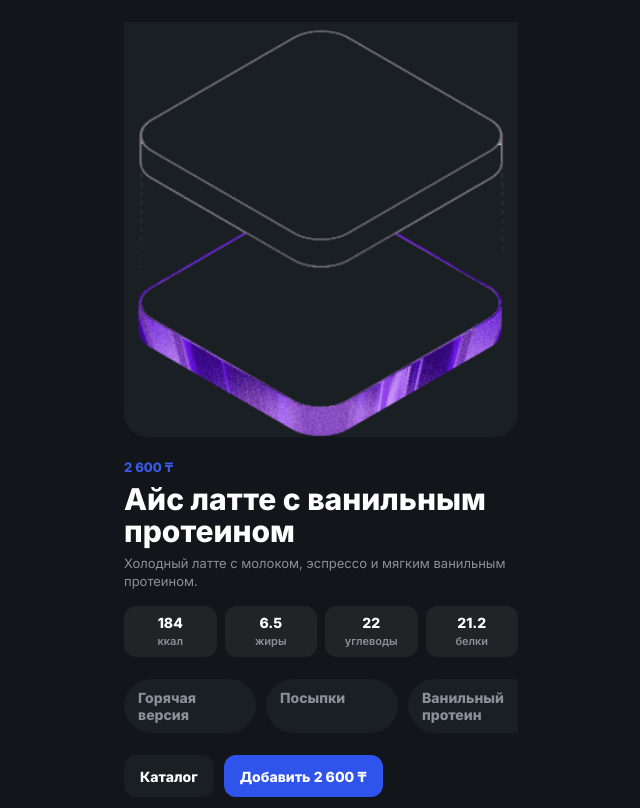
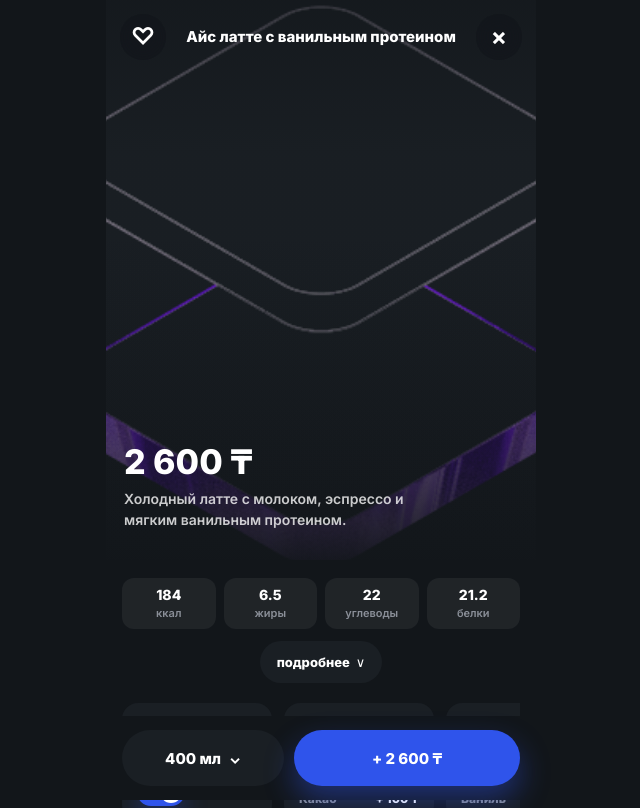
Before and after one commit to armankalm/coffee-shop-system-front, a React (Vite) app: page /product/iced-latte-protein in a window 1280 px wide. Shown: the top 808 px of the page, without its empty margins (319-959 px from the left). Built offline with nearby package versions, Linux system fonts and the light colour scheme.

Commit message:
feat: product detail screen

```diff
--- a/src/screens/ProductScreen.tsx
+++ b/src/screens/ProductScreen.tsx
@@ -13,42 +13,87 @@ export function ProductScreen() {
   }
 
   const productModifiers = modifiers.filter((modifier) => product.modifierIds.includes(modifier.id))
+  const selectedSize =
+    product.sizes.find((size) => size.price === product.price) ?? product.sizes.at(-1) ?? product.sizes[0]
+  const selectedPrice = selectedSize?.price ?? product.price
 
   return (
-    <section className={styles.screen} aria-labelledby="product-title">
-      <img className={styles.heroImage} src={product.imageSrc} alt={product.imageAlt} draggable={false} />
-      <header className={styles.header}>
-        <p className={styles.eyebrow}>{formatMoney(product.price)}</p>
-        <h1 className={styles.title} id="product-title">
+    <section className={`${styles.screen} ${styles.productScreen}`} aria-labelledby="product-title">
+      <div className={styles.productHero}>
+        <img className={styles.productHeroImage} src={product.imageSrc} alt={product.imageAlt} draggable={false} />
+        <div className={styles.productHeroShade} aria-hidden="true" />
+
+        <div className={styles.productTopControls}>
+          <button className={styles.productIconButton} type="button" aria-label="Добавить в избранное">
+            ♡
+          </button>
+          <h1 className={styles.productTopTitle} id="product-title">
             {product.title}
           </h1>
-        <p className={styles.muted}>{product.description}</p>
-      </header>
+          <Link className={styles.productIconButton} to="/catalog" aria-label="Закрыть карточку товара">
+            ×
+          </Link>
+        </div>
 
+        <div className={styles.productHeroCopy}>
+          <p className={styles.productPrice}>{formatMoney(selectedPrice)}</p>
+          <p className={styles.productDescription}>{product.description}</p>
+        </div>
+      </div>
+
+      <div className={styles.productContent}>
+        <div className={styles.productNutritionBlock}>
           <NutritionRow
             calories={product.nutrition.calories}
             carbs={product.nutrition.carbs}
-        className={styles.nutrition}
             fats={product.nutrition.fats}
             proteins={product.nutrition.proteins}
           />
+          <button className={styles.productDetailsButton} type="button" aria-expanded="false">
+            подробнее <span aria-hidden="true">∨</span>
+          </button>
+        </div>
 
-      <HScroll aria-label="Модификаторы">
-        <div className={styles.modifierRail}>
-          {productModifiers.map((modifier) => (
-            <span className={styles.chip} key={modifier.id}>
-              {modifier.title}
+        <HScroll className={styles.productModifierScroll} aria-label="Конструктор модификаторов">
+          <div className={styles.productModifierRail}>
+            {productModifiers.map((modifier) => {
+              const selectedOption = modifier.options.find((option) => option.selected) ?? modifier.options[0]
+              const isToggle = modifier.type === 'toggle'
+
+              return (
+                <button
+                  className={styles.productModifierCard}
+                  key={modifier.id}
+                  type="button"
+                  aria-pressed={isToggle ? true : undefined}
+                >
+                  <span className={styles.productModifierTitle}>{modifier.title}</span>
+                  <span className={styles.productModifierFooter}>
+                    {isToggle ? (
+                      <span className={styles.productModifierToggle} aria-hidden="true">
+                        <span />
                       </span>
-          ))}
+                    ) : (
+                      <span className={styles.productModifierHint}>{selectedOption?.title ?? 'Выбрать'}</span>
+                    )}
+                    {!isToggle && selectedOption?.priceDelta ? (
+                      <span className={styles.productModifierPrice}>+ {formatMoney(selectedOption.priceDelta)}</span>
+                    ) : null}
+                  </span>
+                </button>
+              )
+            })}
           </div>
         </HScroll>
+      </div>
 
-      <div className={styles.actions}>
-        <Link className={styles.ghostButton} to="/catalog">
-          Каталог
-        </Link>
-        <Link className={styles.linkButton} to="/cart">
-          Добавить {formatMoney(product.price)}
+      <div className={styles.productBottomBar}>
+        <button className={styles.productSizePill} type="button" aria-label="Выбрать объем">
+          <span>{selectedSize?.label ?? '400 мл'}</span>
+          <span aria-hidden="true">⌄</span>
+        </button>
+        <Link className={styles.productAddButton} to="/cart" aria-label={`Добавить ${product.title} в корзину`}>
+          + {formatMoney(selectedPrice)}
         </Link>
       </div>
     </section>
--- a/src/screens/Screens.module.css
+++ b/src/screens/Screens.module.css
@@ -554,6 +554,329 @@
   width: 100%;
 }
 
+.productScreen {
+  position: relative;
+  min-height: 100%;
+  min-width: 0;
+  gap: 0;
+  overflow-x: hidden;
+  padding: 0 0 calc(92px + var(--safe-bottom));
+}
+
+.productHero {
+  position: relative;
+  min-width: 0;
+  min-height: clamp(410px, 70svh, 560px);
+  display: grid;
+  align-content: end;
+  overflow: hidden;
+  padding: 82px 18px 30px;
+  background: var(--surface);
+}
+
+.productHeroImage {
+  position: absolute;
+  inset: 0;
+  width: 100%;
+  height: 100%;
+  object-fit: cover;
+  object-position: center;
+  transform: scale(1.02);
+}
+
+.productHeroShade {
+  position: absolute;
+  inset: 0;
+  background:
+    linear-gradient(180deg, rgba(18, 22, 26, 0.62) 0%, rgba(18, 22, 26, 0.1) 28%),
+    linear-gradient(180deg, rgba(18, 22, 26, 0) 42%, rgba(18, 22, 26, 0.96) 100%);
+}
+
+.productTopControls {
+  position: absolute;
+  top: 14px;
+  right: 14px;
+  left: 14px;
+  z-index: 2;
+  display: grid;
+  grid-template-columns: 46px minmax(0, 1fr) 46px;
+  gap: 10px;
+  align-items: center;
+}
+
+.productIconButton {
+  width: 46px;
+  height: 46px;
+  display: grid;
+  place-items: center;
+  border-radius: 50%;
+  background: rgba(18, 22, 26, 0.58);
+  color: var(--text);
+  font-size: 24px;
+  font-weight: 700;
+  line-height: 1;
+  text-decoration: none;
+  backdrop-filter: blur(18px);
+  cursor: pointer;
+  transition:
+    transform 160ms ease,
+    background 160ms ease;
+}
+
+.productIconButton:active {
+  transform: scale(0.96);
+}
+
+.productIconButton:hover {
+  background: rgba(26, 31, 36, 0.82);
+}
+
+.productIconButton:focus-visible,
+.productDetailsButton:focus-visible,
+.productModifierCard:focus-visible,
+.productSizePill:focus-visible,
+.productAddButton:focus-visible {
+  outline: 2px solid var(--accent-alt);
+  outline-offset: 3px;
+}
+
+.productTopTitle {
+  min-width: 0;
+  max-width: 100%;
+  margin: 0;
+  overflow: hidden;
+  color: var(--text);
+  font-size: 15px;
+  font-weight: 800;
+  line-height: 1.2;
+  text-align: center;
+  text-overflow: ellipsis;
+  white-space: nowrap;
+}
+
+.productHeroCopy {
+  position: relative;
+  z-index: 1;
+  display: grid;
+  gap: 10px;
+}
+
+.productPrice {
+  margin: 0;
+  color: var(--text);
+  font-size: 34px;
+  font-weight: 800;
+  line-height: 1;
+}
+
+.productDescription {
+  max-width: 32ch;
+  margin: 0;
+  color: rgba(255, 255, 255, 0.78);
+  font-size: 14px;
+  font-weight: 600;
+  line-height: 1.45;
+}
+
+.productContent {
+  min-width: 0;
+  display: grid;
+  gap: 20px;
+  padding: 18px 16px 20px;
+}
+
+.productNutritionBlock {
+  min-width: 0;
+  display: grid;
+  gap: 12px;
+}
+
+.productDetailsButton {
+  min-height: 42px;
+  justify-self: center;
+  display: inline-flex;
+  align-items: center;
+  justify-content: center;
+  gap: 6px;
+  padding: 0 17px;
+  border-radius: 999px;
+  background: var(--surface);
+  color: var(--text);
+  font-size: 13px;
+  font-weight: 800;
+  line-height: 1;
+  cursor: pointer;
+  transition:
+    transform 160ms ease,
+    background 160ms ease;
+}
+
+.productDetailsButton:active {
+  transform: scale(0.98);
+}
+
+.productDetailsButton:hover {
+  background: #222930;
+}
+
+.productModifierRail {
+  display: grid;
+  grid-auto-flow: column;
+  grid-auto-columns: minmax(150px, 62vw);
+  gap: 12px;
+}
+
+.productModifierScroll {
+  min-width: 0;
+}
+
+.productModifierCard {
+  min-height: 118px;
+  display: grid;
+  grid-template-rows: minmax(0, 1fr) auto;
+  gap: 14px;
+  padding: 15px;
+  border-radius: var(--r-md);
+  background: var(--surface);
+  color: var(--text);
+  text-align: left;
+  cursor: pointer;
+  transition:
+    transform 160ms ease,
+    background 160ms ease;
+}
+
+.productModifierCard:active {
+  transform: scale(0.98);
+}
+
+.productModifierCard:hover {
+  background: #222930;
+}
+
+.productModifierTitle {
+  overflow-wrap: anywhere;
+  font-size: 15px;
+  font-weight: 800;
+  line-height: 1.25;
+}
+
+.productModifierFooter {
+  min-width: 0;
+  display: flex;
+  align-items: center;
+  justify-content: space-between;
+  gap: 10px;
+}
+
+.productModifierToggle {
+  width: 48px;
+  height: 28px;
+  display: inline-flex;
+  align-items: center;
+  justify-content: flex-end;
+  padding: 3px;
+  border-radius: 999px;
+  background: var(--accent);
+  box-shadow: 0 10px 24px rgba(47, 84, 235, 0.32);
+}
+
+.productModifierToggle span {
+  width: 22px;
+  aspect-ratio: 1;
+  border-radius: 50%;
+  background: var(--text);
+}
+
+.productModifierHint,
+.productModifierPrice {
+  min-width: 0;
+  color: var(--text-muted);
+  font-size: 12px;
+  font-weight: 800;
+  line-height: 1.2;
+}
+
+.productModifierHint {
+  overflow: hidden;
+  text-overflow: ellipsis;
+  white-space: nowrap;
+}
+
+.productModifierPrice {
+  color: var(--text);
+  white-space: nowrap;
+}
+
+.productBottomBar {
+  position: fixed;
+  right: max(var(--safe-right), calc((100vw - 430px) / 2));
+  bottom: 0;
+  left: max(var(--safe-left), calc((100vw - 430px) / 2));
+  z-index: 4;
+  display: grid;
+  grid-template-columns: minmax(104px, 0.72fr) minmax(0, 1fr);
+  gap: 10px;
+  align-items: center;
+  margin-top: auto;
+  padding: 14px 16px max(14px, var(--safe-bottom));
+  background:
+    linear-gradient(180deg, rgba(18, 22, 26, 0), rgba(18, 22, 26, 0.92) 18%),
+    var(--bg);
+}
+
+.productSizePill,
+.productAddButton {
+  min-width: 0;
+  min-height: 56px;
+  display: inline-flex;
+  align-items: center;
+  justify-content: center;
+  gap: 8px;
+  border-radius: 999px;
+  font-size: 15px;
+  font-weight: 800;
+  line-height: 1;
+  text-decoration: none;
+  cursor: pointer;
+  transition:
+    transform 160ms ease,
+    background 160ms ease;
+}
+
+.productSizePill {
+  padding: 0 14px;
+  background: var(--surface);
+  color: var(--text);
+}
+
+.productSizePill span:first-child,
+.productAddButton {
+  overflow: hidden;
+  text-overflow: ellipsis;
+  white-space: nowrap;
+}
+
+.productAddButton {
+  padding: 0 18px;
+  background: var(--accent);
+  color: var(--text);
+  box-shadow: 0 14px 30px rgba(47, 84, 235, 0.42);
+}
+
+.productSizePill:active,
+.productAddButton:active {
+  transform: scale(0.98);
+}
+
+.productSizePill:hover {
+  background: #222930;
+}
+
+.productAddButton:hover {
+  background: var(--accent-alt);
+}
+
 .heroImage {
   width: 100%;
   min-height: 260px;
@@ -599,3 +922,29 @@
 .summaryCard {
   margin-top: auto;
 }
+
+@media (max-width: 374px) {
+  .productHero {
+    min-height: 390px;
+    padding-inline: 16px;
+  }
+
+  .productPrice {
+    font-size: 30px;
+  }
+
+  .productModifierRail {
+    grid-auto-columns: minmax(144px, 68vw);
+  }
+
+  .productBottomBar {
+    grid-template-columns: minmax(96px, 0.66fr) minmax(0, 1fr);
+    padding-inline: 12px;
+  }
+
+  .productSizePill,
+  .productAddButton {
+    min-height: 52px;
+    font-size: 14px;
+  }
+}
```
Also changed, not shown: 2 other files (tests, documents, lock files or other folders). Lines whose indentation alone changed are shown as unchanged.
